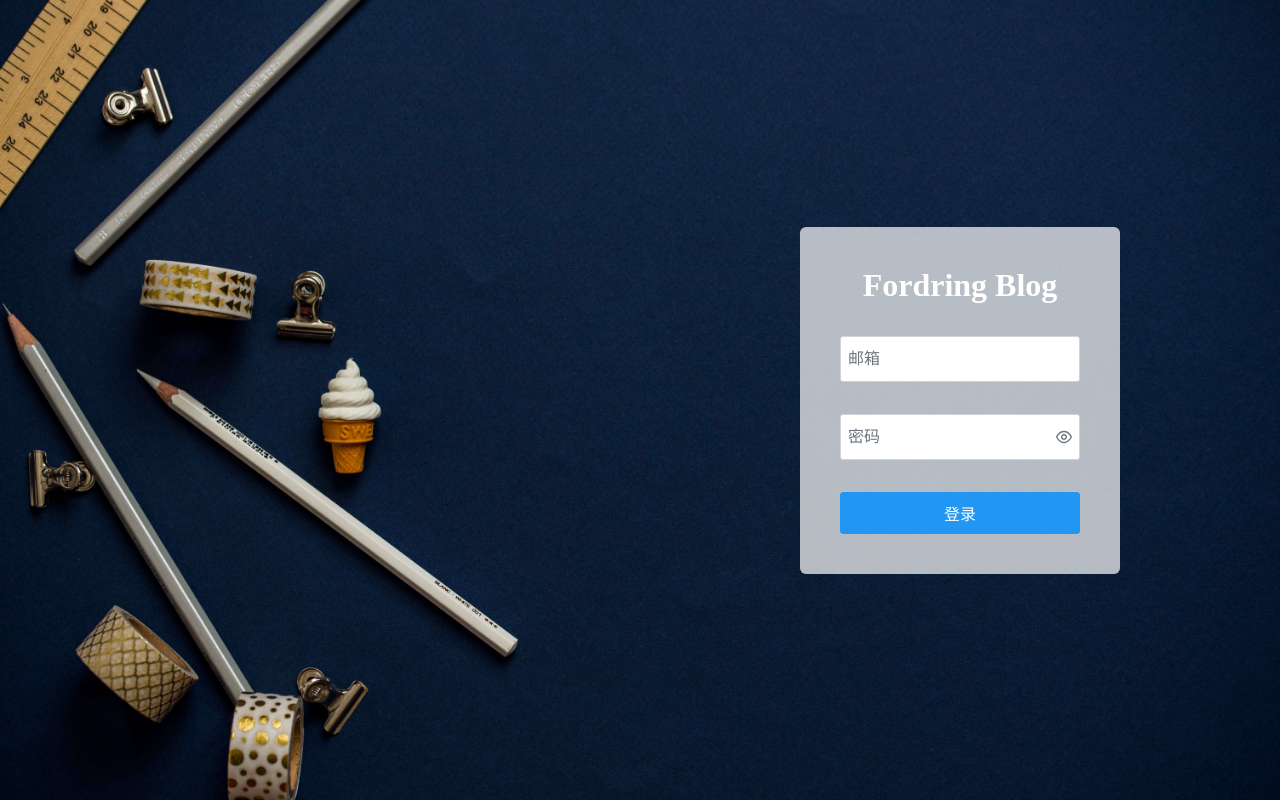
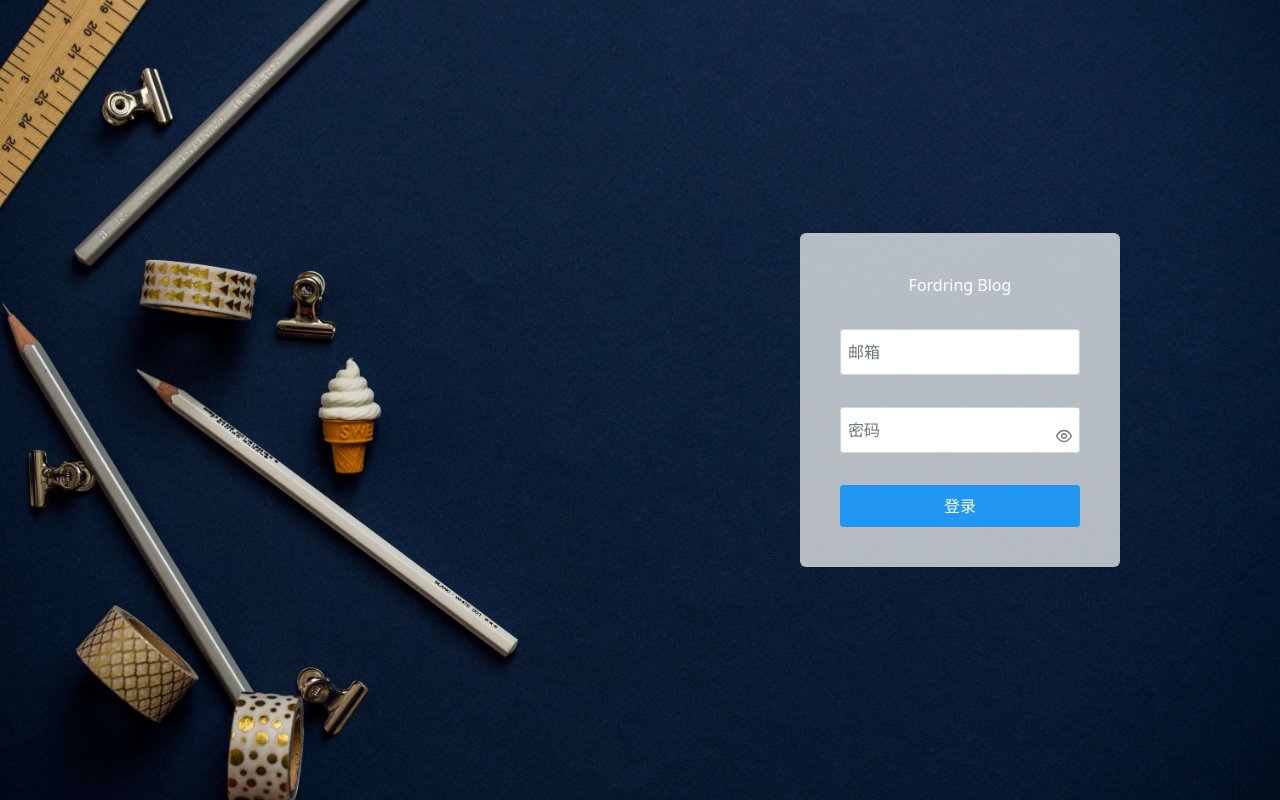
Before and after one commit to lesliechueng1996/fordring, a React (Vite) app: page /category in a window 1280 px wide. Built offline with nearby package versions, Linux system fonts and the light colour scheme.

Commit message:
add required label

```diff
--- a/src/components/category/CategoryForm.tsx
+++ b/src/components/category/CategoryForm.tsx
@@ -27,6 +27,7 @@ function CategoryForm({ title, submitText, initData, isPending, onFormSubmit }:
       >
         <span className="p-float-label">
           <InputText
+            required
             id="formCategoryName"
             name="categoryName"
             className="w-full"
--- a/src/index.css
+++ b/src/index.css
@@ -18,5 +18,10 @@
     box-sizing: border-box;
   }
 
-  /* @tailwind base; */
+  .p-float-label:has(.p-inputtext[required]) > label::after {
+    content: '*';
+    color: red;
+  }
+
+  @tailwind base;
 }
```
